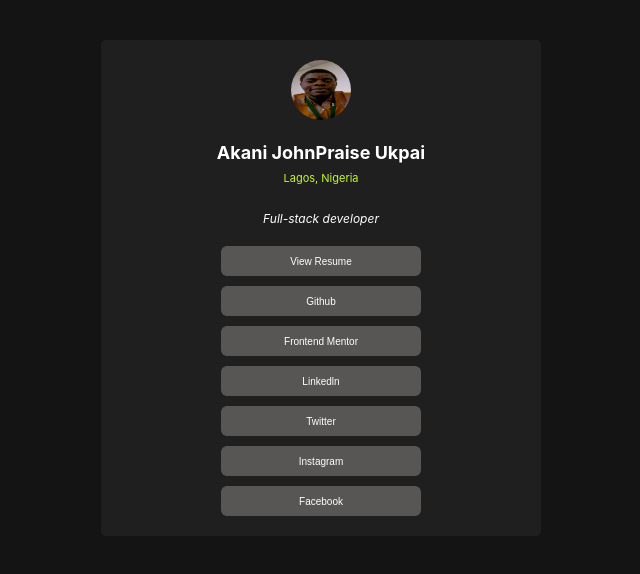
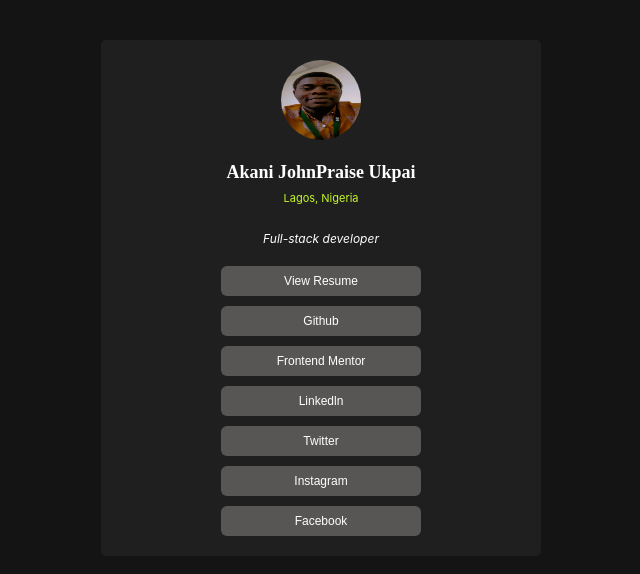
Before and after one commit to Johnn-cyber/Social-links, a plain HTML site: page index.html in a window 1280 px wide. Shown: the part 140-714 px from the top of the page, without its empty margins (319-959 px from the left). Drawn offline with Linux system fonts and the light colour scheme; a web font is replaced by a local one.

Commit message:
Update style.css

```diff
--- a/style.css
+++ b/style.css
@@ -8,12 +8,13 @@ body{
 }
 img{
     border-radius: 400px;
-    width: 60px;
-    height: 60px;
+    width: 80px;
+    height: 80px;
     margin-bottom: 18px;
 }
 .name{
     font-size: large;
+    font-family: "Times New Roman", Times, serif;
     color:hsl(0, 0%, 100%);
 }
 .state{
@@ -53,7 +54,7 @@ button{
     color: white;
     border-radius: 6px;
     border: transparent;
-    font-size: 10px;
+    font-size: 12px;
 }
 button:hover{
     color: black;
```
